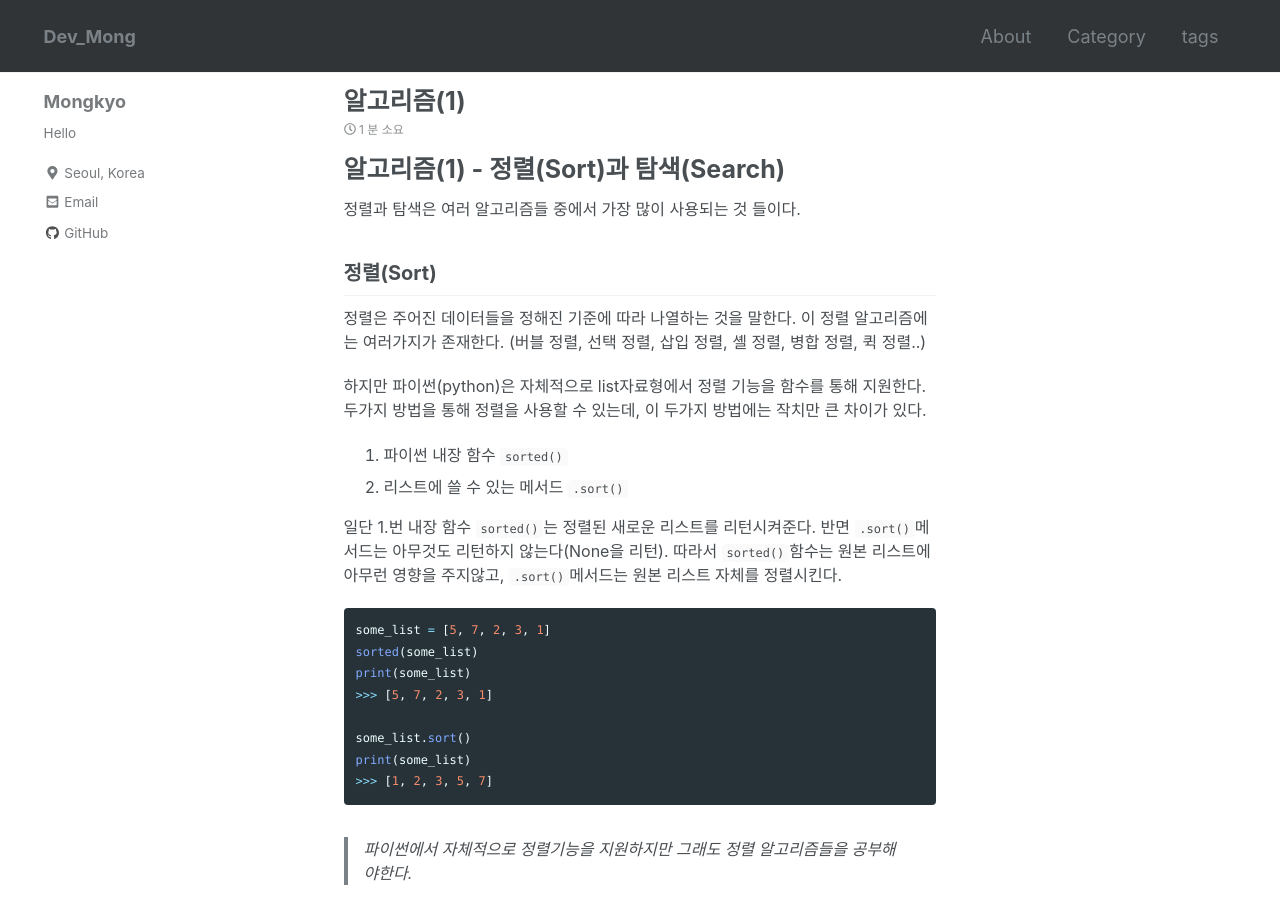
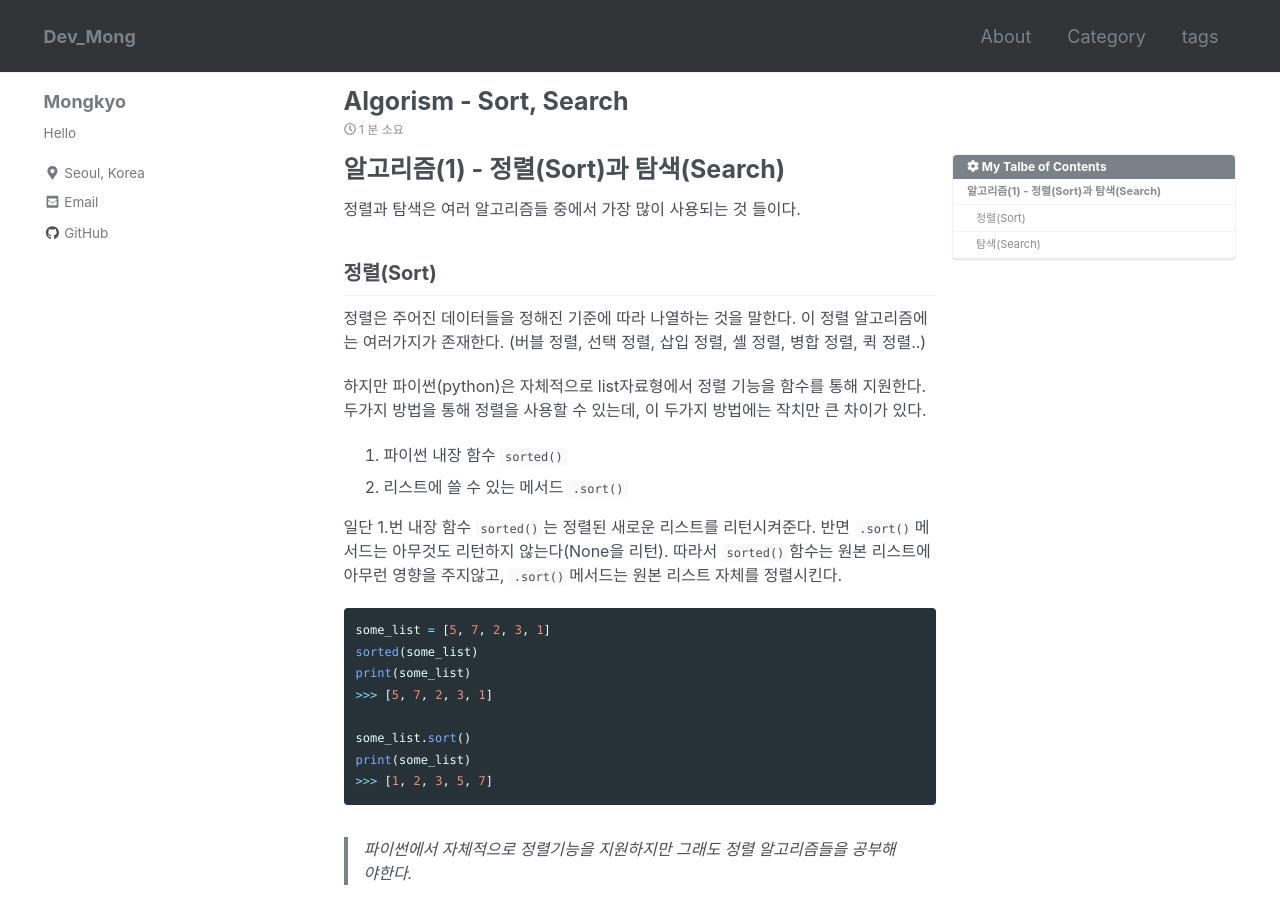
Before and after one commit to mongkyo/mongkyo.github.io, a Jekyll site: the page built from _posts/2019-03-25-알고리즘(1).md, in a window 1280 px wide and 900 px high. Built offline with Jekyll 4.4.1, drawn with Linux system fonts in a browser that asks for light colours; nearby versions of some CDN libraries; some of the changed text lies outside the part shown.

Commit message:
[modified] post text

```diff
--- a/_posts/2019-03-25-알고리즘(1).md
+++ b/_posts/2019-03-25-알고리즘(1).md
@@ -1,3 +1,21 @@
+---
+title: "Algorism - Sort, Search"
+categories:
+  - Algorism
+tags:
+    - python
+    - Algorism
+author_profile: true
+
+toc: true
+toc_label: "My Talbe of Contents"
+toc_icon: "cog"
+toc_sticky: true
+
+last_modified_at:
+comments: true
+---
+
 # 알고리즘(1) - 정렬(Sort)과 탐색(Search)
 
 정렬과 탐색은 여러 알고리즘들 중에서 가장 많이 사용되는 것 들이다.
```
Also changed, not shown: _posts/2019-03-28-Iterator.md (+12 -2 lines).
